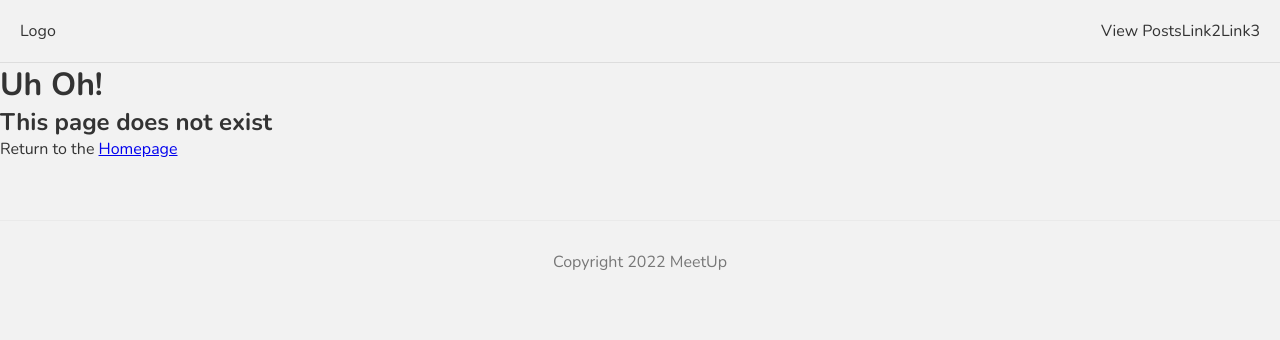
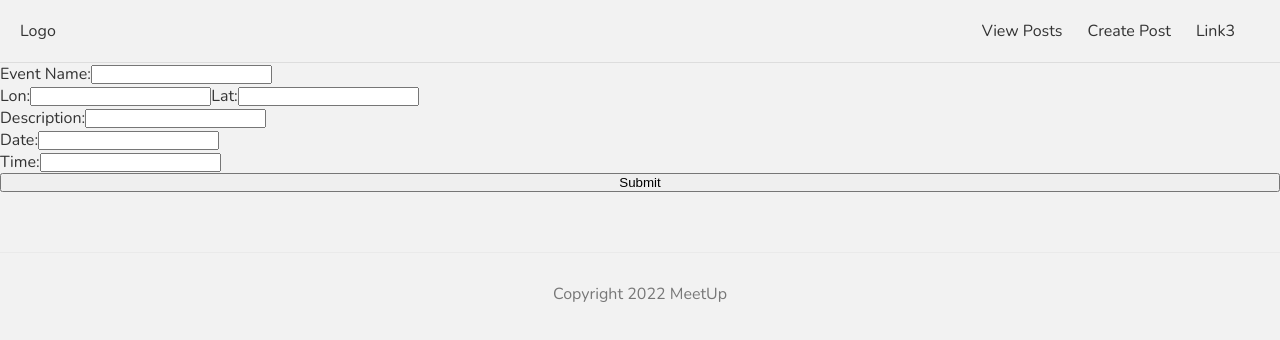
Before and after one commit to grantlj1300/weLynk, a Next.js app: page /post/create in a window 1280 px wide. Before the commit this address had no page. Shown: the top 340 px of the page. Built offline with nearby package versions, Linux system fonts and the light colour scheme.

Commit message:
Added posting and clickable events

```diff
--- a/components/Navbar.js
+++ b/components/Navbar.js
@@ -14,8 +14,8 @@ export default function Navbar() {
                 <Link href="/posts" className={styles.link}>
                     View Posts
                 </Link>
-                <Link href="/" className={styles.link}>
-                    Link2
+                <Link href="/post/create" className={styles.link}>
+                    Create Post
                 </Link>
                 <Link href="/" className={styles.link}>
                     Link3
--- /dev/null
+++ b/models/postModel.js
@@ -0,0 +1,36 @@
+import { Schema, model, models } from "mongoose";
+
+const postSchema = new Schema({
+    title: {
+        type: String,
+        required: true,
+        trim: true,
+    },
+    lon: {
+        type: String,
+        required: true,
+        trim: true,
+    },
+    lat: {
+        type: String,
+        required: true,
+        trim: true,
+    },
+    description: {
+        type: String,
+        required: true,
+        trim: true,
+    },
+    date: {
+        type: String,
+        required: true,
+        trim: true,
+    },
+    time: {
+        type: String,
+        required: true,
+        trim: true,
+    },
+});
+
+export default models.Post || model("Post", postSchema);
--- /dev/null
+++ b/pages/api/posts.js
@@ -0,0 +1,30 @@
+import dbConnect from "../../lib/mongodb";
+import Post from "../../models/postModel";
+
+export default async function handler(req, res) {
+    const { method } = req;
+    await dbConnect();
+    switch (method) {
+        case "GET":
+            try {
+                const posts = await Post.find();
+                res.status(201).send(posts);
+            } catch (error) {
+                console.log(error);
+                res.status(400).end();
+            }
+            break;
+        case "POST":
+            try {
+                const newPost = await Post.create(req.body);
+                res.status(201).send(newPost);
+            } catch (error) {
+                console.log(error);
+                res.status(400).end();
+            }
+            break;
+        default:
+            res.status(400).end();
+            break;
+    }
+}
--- /dev/null
+++ b/pages/post/create.js
@@ -0,0 +1,93 @@
+import React, { useState } from "react";
+import styles from "../../styles/CreatePost.module.css";
+
+export default function create() {
+    const [formData, setFormData] = useState({
+        title: "",
+        lon: "",
+        lat: "",
+        description: "",
+        date: "",
+        time: "",
+    });
+
+    function handleChange(e) {
+        const { name, value } = e.target;
+        setFormData((prevData) => ({ ...prevData, [name]: value }));
+    }
+
+    async function postEvent(e) {
+        e.preventDefault();
+        try {
+            const res = await fetch("/api/posts", {
+                method: "POST",
+                headers: {
+                    "Content-Type": "application/json",
+                },
+                body: JSON.stringify(formData),
+            });
+            const data = await res.json();
+            console.log(data);
+        } catch (error) {
+            console.log(error);
+        }
+    }
+
+    return (
+        <form className={styles.formContent} onSubmit={postEvent}>
+            <label>
+                Event Name:
+                <input
+                    type="text"
+                    name="title"
+                    value={formData.name}
+                    onChange={handleChange}
+                />
+            </label>
+            <label>
+                Lon:
+                <input
+                    type="text"
+                    name="lon"
+                    value={formData.lon}
+                    onChange={handleChange}
+                />
+                Lat:
+                <input
+                    type="text"
+                    name="lat"
+                    value={formData.lat}
+                    onChange={handleChange}
+                />
+            </label>
+            <label>
+                Description:
+                <input
+                    type="text"
+                    name="description"
+                    value={formData.description}
+                    onChange={handleChange}
+                />
+            </label>
+            <label>
+                Date:
+                <input
+                    type="text"
+                    name="date"
+                    value={formData.date}
+                    onChange={handleChange}
+                />
+            </label>
+            <label>
+                Time:
+                <input
+                    type="text"
+                    name="time"
+                    value={formData.time}
+                    onChange={handleChange}
+                />
+            </label>
+            <input type="submit" />
+        </form>
+    );
+}
--- /dev/null
+++ b/styles/CreatePost.module.css
@@ -0,0 +1,4 @@
+.formContent {
+    display: flex;
+    flex-direction: column;
+}
--- a/styles/Navbar.module.css
+++ b/styles/Navbar.module.css
@@ -7,6 +7,7 @@
 }
 
 .link, .link:hover, .link:visited, .link:active {
+    margin-right: 25px;
     color: inherit;
     text-decoration: none;
 }
--- a/styles/Posts.module.css
+++ b/styles/Posts.module.css
@@ -2,5 +2,19 @@
     display: flex;
     flex-direction: column;
     align-items: center;
-    padding: 50px;
 }
+
+.searchBox {
+    position: absolute;
+    z-index: 1;
+    margin-top: 15px;
+    border-radius: 40px;
+    border: 1px solid rgba(160, 160, 160, 0.615);
+    height: 50px;
+    width: 50%;
+    padding-left: 20px;
+    font-size: 18pt;
+}
+.searchBox:focus{
+    outline: none;
+}
```
Also changed, not shown: components/MapWrapper.js (+53 -25 lines), pages/posts.js (+25 -7 lines), pages/api/post/[id].js (added), pages/post/[id].js (added), pages/post/edit/[id].js (added).
